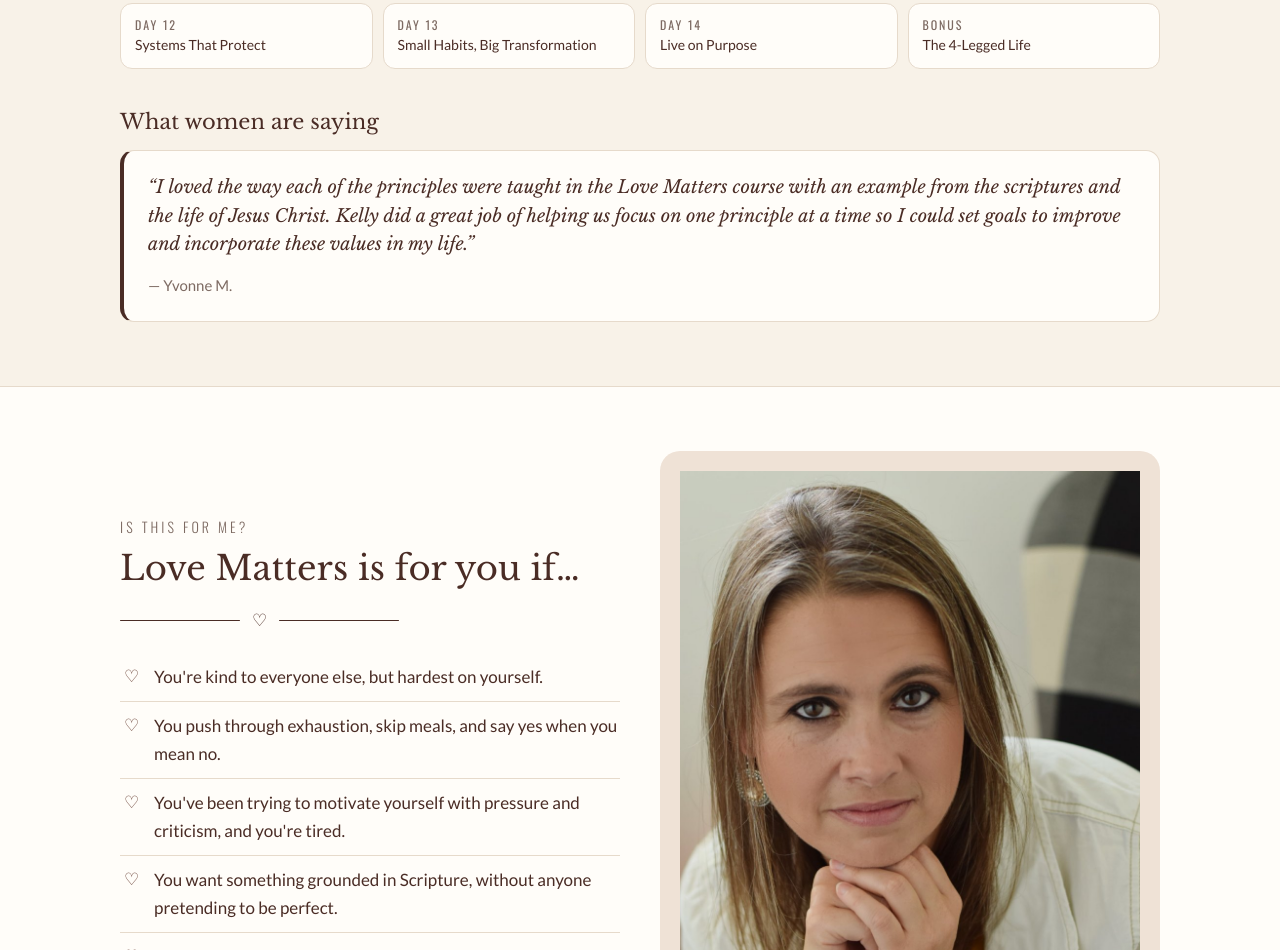
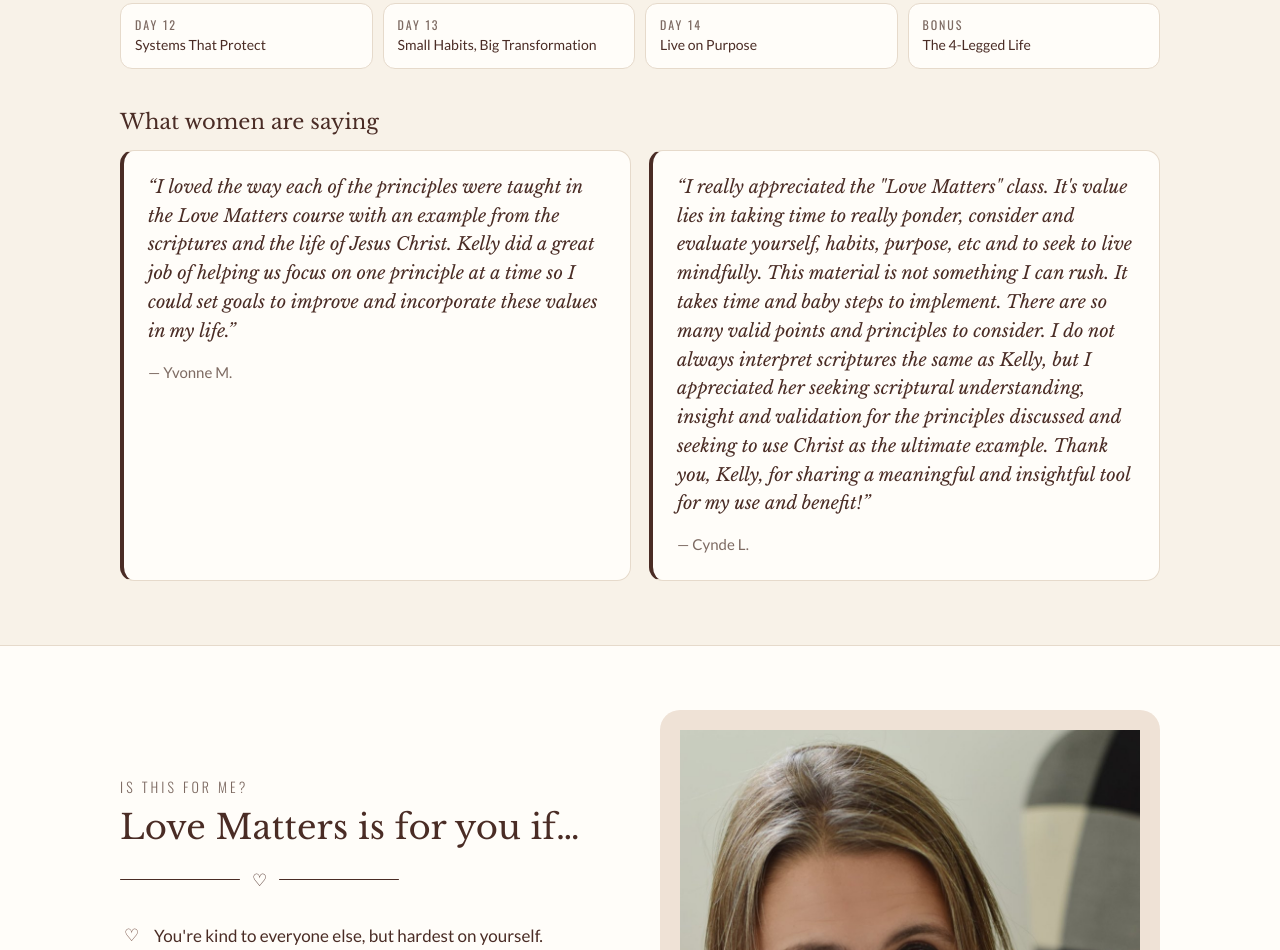
Before and after one commit to handledhq/love-matters, a plain HTML site: page classes/index.html in a window 1280 px wide. Shown: the part 2013-2963 px from the top of the page. Drawn offline with nearby package versions, Linux system fonts and the light colour scheme.

Commit message:
Add Cynde L. testimonial
Co-Authored-By: Claude Opus 5.5 <noreply@anthropic.com>

```diff
--- a/classes/index.html
+++ b/classes/index.html
@@ -25,7 +25,7 @@
 <a class="btn soon " aria-disabled="true">Start the 14-Day Class</a><div class="note">Checkout link coming soon</div></div></div>
 <figure style="margin:0"><img src="../img/guide-cover.jpg" alt="Love Matters Participant Guide cover" style="border-radius:18px;border:1px solid var(--line);max-width:380px;margin:0 auto;box-shadow:0 18px 40px rgba(74,44,37,.15)"><figcaption class="note" style="text-align:center">A peek at the Participant Guide you'll use</figcaption></figure></div>
 <h3 style="margin-top:34px">What's inside</h3><div class="days"><div><b>DAY 0</b>Welcome</div><div><b>DAY 1</b>What Self-Love Is and Is Not</div><div><b>DAY 2</b>Choosing Yourself vs Abandoning</div><div><b>DAY 3</b>Forgiveness</div><div><b>DAY 4</b>Safety</div><div><b>DAY 5</b>Who Am I?</div><div><b>DAY 6</b>We Are Needy</div><div><b>DAY 7</b>Did I Mess Up?</div><div><b>DAY 8</b>Surrendered Wisdom</div><div><b>DAY 9</b>Alignment</div><div><b>DAY 10</b>Boundaries</div><div><b>DAY 11</b>Love Without Losing You</div><div><b>DAY 12</b>Systems That Protect</div><div><b>DAY 13</b>Small Habits, Big Transformation</div><div><b>DAY 14</b>Live on Purpose</div><div><b>BONUS</b>The 4-Legged Life</div></div>
-<h3 style="margin-top:40px">What women are saying</h3><div class="quotes"><blockquote class="quote"><p>“I loved the way each of the principles were taught in the Love Matters course with an example from the scriptures and the life of Jesus Christ. Kelly did a great job of helping us focus on one principle at a time so I could set goals to improve and incorporate these values in my life.”</p><cite>— Yvonne M.</cite></blockquote></div>
+<h3 style="margin-top:40px">What women are saying</h3><div class="quotes"><blockquote class="quote"><p>“I loved the way each of the principles were taught in the Love Matters course with an example from the scriptures and the life of Jesus Christ. Kelly did a great job of helping us focus on one principle at a time so I could set goals to improve and incorporate these values in my life.”</p><cite>— Yvonne M.</cite></blockquote><blockquote class="quote"><p>“I really appreciated the &quot;Love Matters&quot; class. It&#x27;s value lies in taking time to really ponder, consider and evaluate yourself, habits, purpose, etc and to seek to live mindfully.  This material is not something I can rush. It takes time and baby steps to implement. There are so many valid points and principles to consider.  I do not always interpret scriptures the same as Kelly, but I appreciated her seeking scriptural understanding, insight and validation for the principles discussed and seeking to use Christ as the ultimate example. Thank you, Kelly, for sharing a meaningful and insightful tool for my use and benefit!”</p><cite>— Cynde L.</cite></blockquote></div>
 </div></section>
 <section class="band" id="for-you"><div class="wrap grid2">
 <div><p class="eyebrow">Is this for me?</p><h2>Love Matters is for you if…</h2><div class="heart-rule" style="justify-content:flex-start">♡</div>
```
